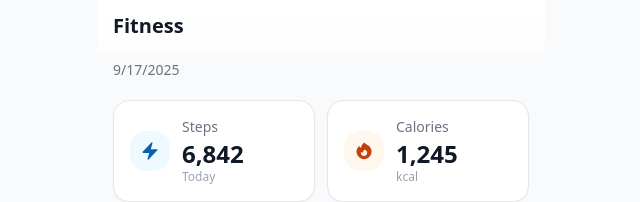
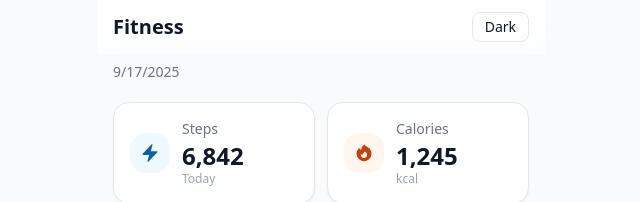
Before and after one commit to gameboythe1/fitness-app, a Next.js app: page / in a window 1280 px wide. Shown: the top 202 px of the page, without its empty margins (319-959 px from the left). Built offline with nearby package versions, Linux system fonts and the light colour scheme.

Commit message:
feat(ui): dark mode + theme toggle in header

```diff
--- /dev/null
+++ b/app/components/ThemeToggle.tsx
@@ -0,0 +1,27 @@
+'use client';
+
+import { useEffect, useState } from 'react';
+
+export default function ThemeToggle() {
+  const [theme, setTheme] = useState<'light' | 'dark'>(() => {
+    if (typeof window === 'undefined') return 'light';
+    return (localStorage.getItem('theme') as 'light' | 'dark') || 'light';
+  });
+
+  useEffect(() => {
+    const root = document.documentElement;
+    if (theme === 'dark') root.classList.add('dark');
+    else root.classList.remove('dark');
+    localStorage.setItem('theme', theme);
+  }, [theme]);
+
+  return (
+    <button
+      onClick={() => setTheme(theme === 'dark' ? 'light' : 'dark')}
+      className="rounded-lg border px-3 py-1 text-sm hover:bg-gray-50 dark:border-gray-700 dark:hover:bg-gray-800"
+      aria-label="Toggle theme"
+    >
+      {theme === 'dark' ? 'Light' : 'Dark'}
+    </button>
+  );
+}
--- a/app/globals.css
+++ b/app/globals.css
@@ -5,3 +5,8 @@
 /* Mobile friendly defaults */
 * { -webkit-tap-highlight-color: transparent; }
 html, body { height: 100%; }
+
+/* Dark mode tweaks */
+.dark .card {
+  @apply border-gray-800 bg-gray-900;
+}
--- a/app/layout.tsx
+++ b/app/layout.tsx
@@ -1,6 +1,7 @@
 import type { Metadata } from 'next';
 import './globals.css';
 import RegisterSW from './components/RegisterSW';
+import ThemeToggle from './components/ThemeToggle';
 import BottomNav from './components/BottomNav';
 
 export const metadata: Metadata = {
@@ -21,10 +22,13 @@ export const metadata: Metadata = {
 export default function RootLayout({ children }: { children: React.ReactNode }) {
   return (
     <html lang="en">
-      <body className="min-h-dvh bg-gray-50 text-gray-900 antialiased">
+      <body className="min-h-dvh bg-gray-50 text-gray-900 antialiased dark:bg-gray-950 dark:text-gray-100">
         <div className="mx-auto max-w-md pb-24">
           <div className="sticky top-0 z-40 bg-gradient-to-b from-white to-white/60 px-4 py-3 backdrop-blur">
-            <h1 className="text-xl font-semibold">Fitness</h1>
+            <div className="flex items-center justify-between">
+              <h1 className="text-xl font-semibold">Fitness</h1>
+              <ThemeToggle />
+            </div>
           </div>
           <div className="px-4 pt-2">
             {children}
--- a/tailwind.config.ts
+++ b/tailwind.config.ts
@@ -1,6 +1,7 @@
 import type { Config } from 'tailwindcss';
 
 const config: Config = {
+  darkMode: 'class',
   content: [
     './app/**/*.{js,ts,jsx,tsx,mdx}',
     './components/**/*.{js,ts,jsx,tsx,mdx}',
```
